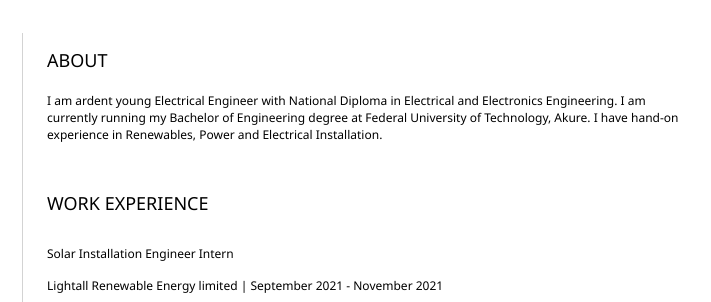
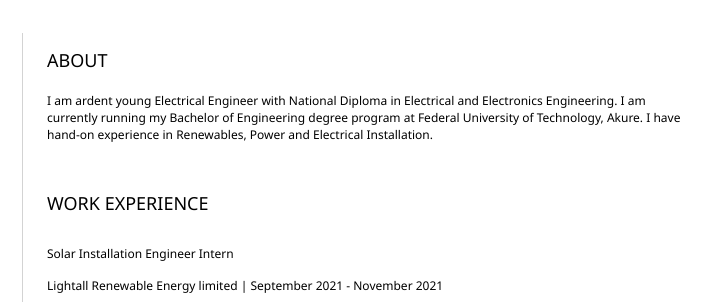
Before and after one commit to Engr-Daniel/Electrical-Engineering-Intern-Resume, a plain HTML site: page index.html in a window 1280 px wide. Shown: the part 161-463 px from the top of the page, 425-1136 px from the left. Drawn offline with Linux system fonts and the light colour scheme.

Commit message:
chevroncv

```diff
--- a/index.html
+++ b/index.html
@@ -62,7 +62,7 @@
 				<section>
 					<h2>ABOUT</h2>
 					<p> I am ardent young Electrical Engineer with National Diploma in Electrical and Electronics Engineering.
-						I am currently running my Bachelor of Engineering degree at Federal University of Technology, Akure.
+						I am currently running my Bachelor of Engineering degree program at Federal University of Technology, Akure.
 						I have hand-on experience in Renewables, Power and Electrical Installation.
 					</p>
 				</section>
```
